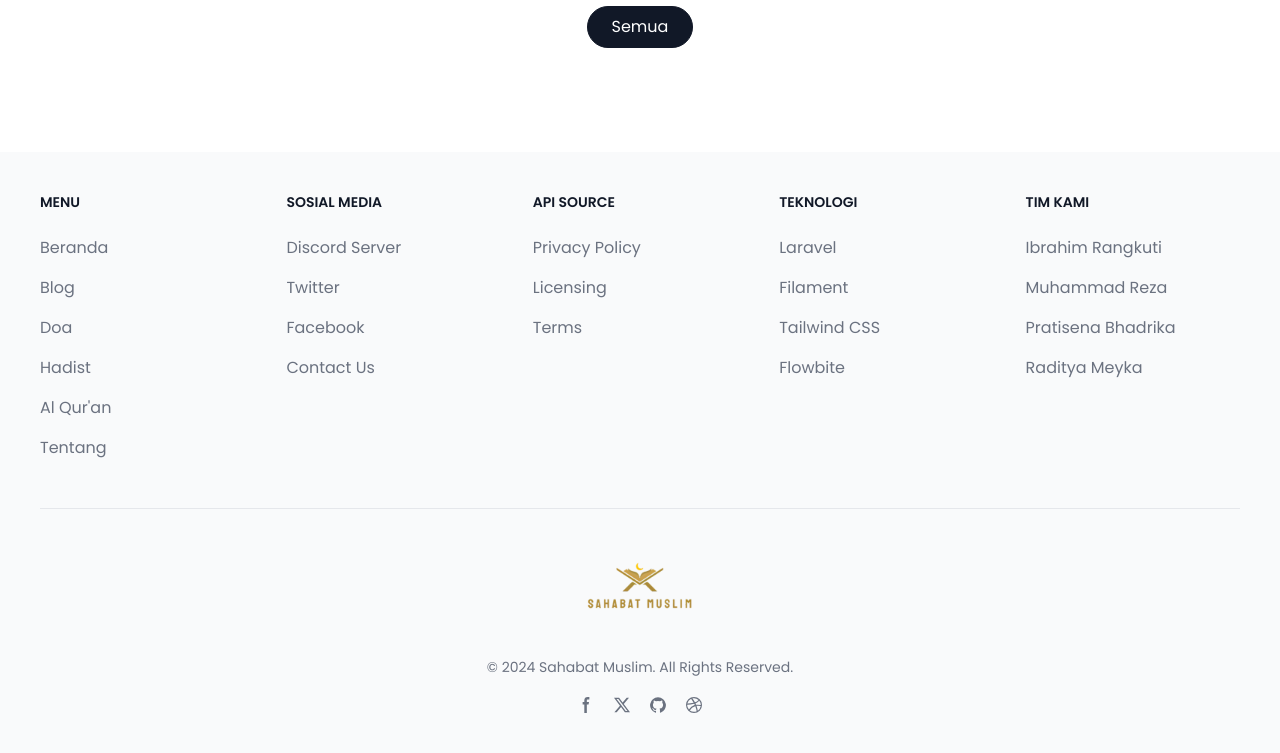
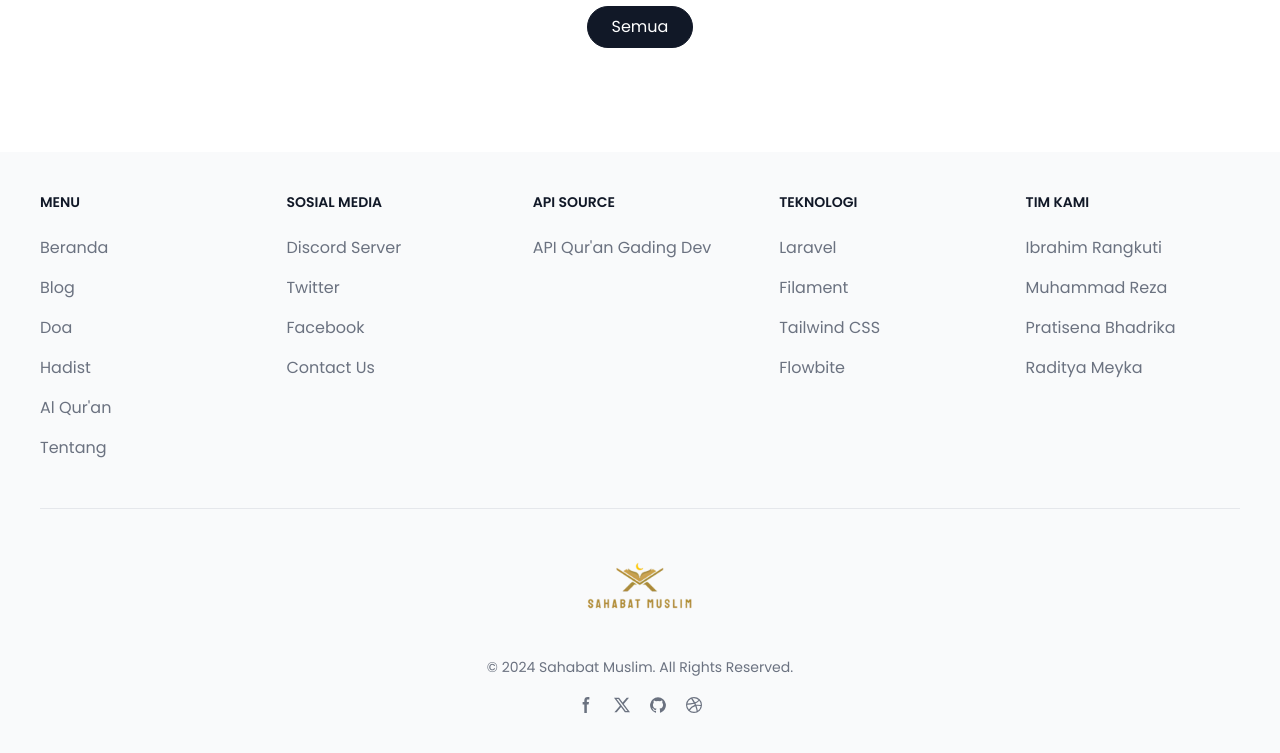
Before and after one commit to ibrahimrangkuti/sahabatmuslim, a Laravel app: page /doa in a window 1280 px wide. Shown: the part 210-963 px from the top of the page. Run offline with Laravel 10, Linux system fonts and the light colour scheme; data that the repository does not hold is empty; style sheets or scripts are compiled from the project's sources; some libraries are stand-ins or nearby versions.

Commit message:
add: api source on footer

```diff
--- a/resources/views/components/footer.blade.php
+++ b/resources/views/components/footer.blade.php
@@ -45,13 +45,7 @@
                 <h2 class="mb-6 text-sm font-semibold text-gray-900 uppercase dark:text-white">API Source</h2>
                 <ul class="text-gray-500 dark:text-gray-400">
                     <li class="mb-4">
-                        <a href="#" class="hover:underline">Privacy Policy</a>
-                    </li>
-                    <li class="mb-4">
-                        <a href="#" class="hover:underline">Licensing</a>
-                    </li>
-                    <li class="mb-4">
-                        <a href="#" class="hover:underline">Terms</a>
+                        <a href="https://api.quran.gading.dev/" class="hover:underline">API Qur'an Gading Dev</a>
                     </li>
                 </ul>
             </div>
```
